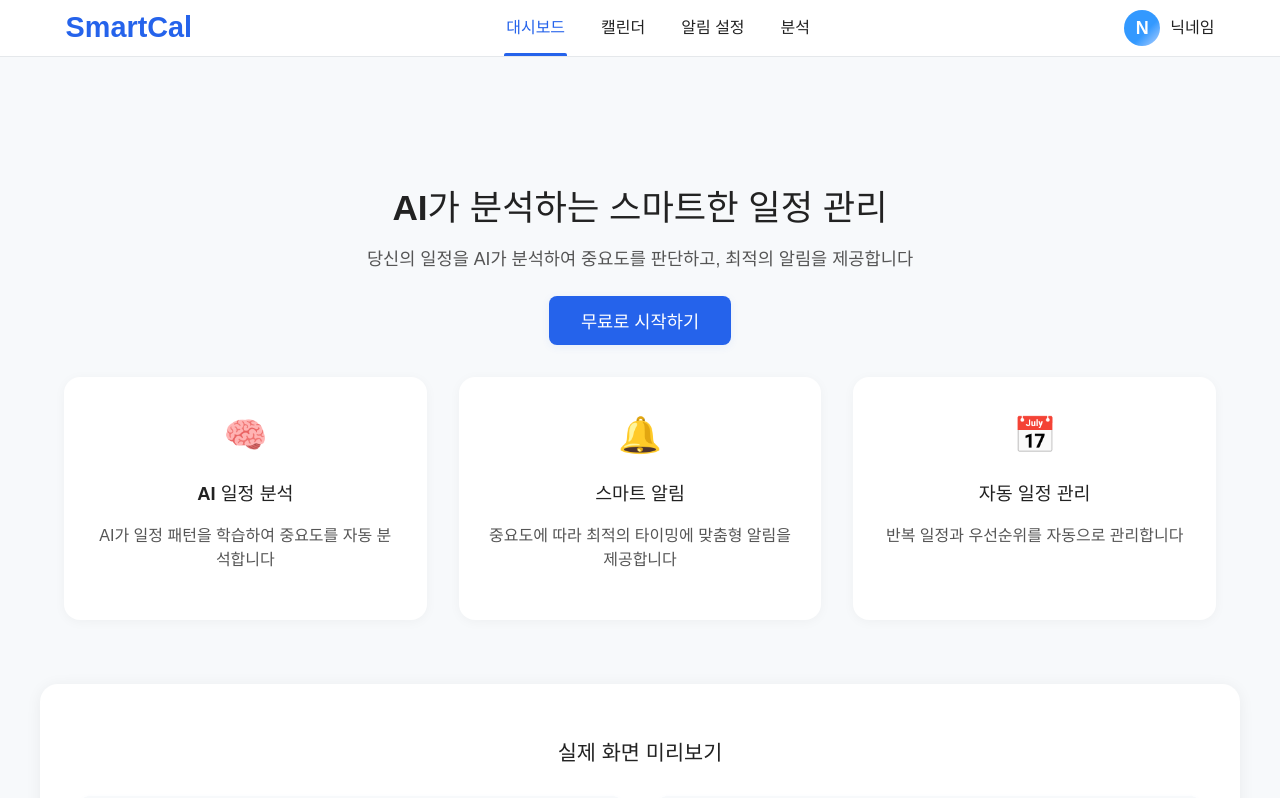
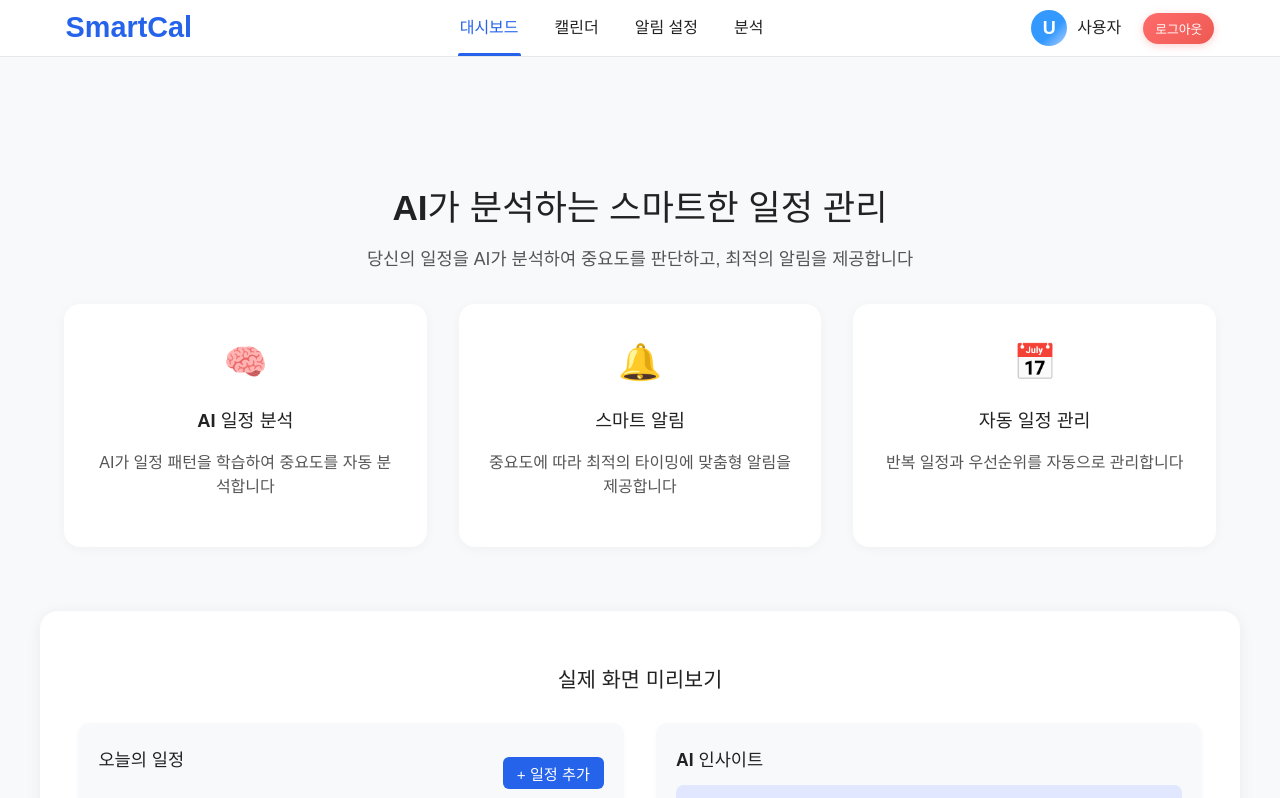
Before and after one commit to chaechae-04/chungcheongthon-team3, a React (Vite) app in the folder frontend/: page / in a window 1280 px wide. Shown: the top 798 px of the page. Built offline with nearby package versions, Linux system fonts and the light colour scheme.

Commit message:
feat: login 상태 관련 hooks 추가, logout button 추가, Header 및 MainPage 유저 페이지 수정

```diff
--- a/frontend/src/App.jsx
+++ b/frontend/src/App.jsx
@@ -3,9 +3,11 @@ import MainPage from "./pages/Main/MainPage.jsx";
 import LoginPage from "./pages/Auth/LoginPage.jsx";
 import SignupPage from "./pages/Auth/SignupPage.jsx";
 import CalendarPage from "./pages/Calendar/CalendarPage.jsx";
+import { AuthProvider } from "./contexts/AuthProvider.jsx";
 
 function App() {
   return (
+    <AuthProvider>
       <Router>
         <Routes>
           <Route path="/" element={<MainPage />} />
@@ -14,6 +16,7 @@ function App() {
           <Route path="/calendar" element={<CalendarPage />} />
         </Routes>
       </Router>
+    </AuthProvider>
   );
 }
 
--- a/frontend/src/components/layout/Header.css
+++ b/frontend/src/components/layout/Header.css
@@ -30,3 +30,61 @@
   cursor: not-allowed;
   opacity: 0.6;
 }
+
+.logout-btn {
+  background: linear-gradient(135deg, #ff6b6b, #ee5a52);
+  border: none;
+  color: white;
+  font-size: 0.8rem;
+  font-weight: 600;
+  cursor: pointer;
+  padding: 6px 12px;
+  border-radius: 20px;
+  transition: all 0.3s ease;
+  margin-left: 12px;
+  box-shadow: 0 2px 8px rgba(255, 107, 107, 0.3);
+  position: relative;
+  overflow: hidden;
+}
+
+.logout-btn::before {
+  content: '';
+  position: absolute;
+  top: 0;
+  left: -100%;
+  width: 100%;
+  height: 100%;
+  background: linear-gradient(90deg, transparent, rgba(255, 255, 255, 0.2), transparent);
+  transition: left 0.5s;
+}
+
+.logout-btn:hover {
+  transform: translateY(-2px);
+  box-shadow: 0 4px 12px rgba(255, 107, 107, 0.4);
+  background: linear-gradient(135deg, #ff5252, #d32f2f);
+}
+
+.logout-btn:hover::before {
+  left: 100%;
+}
+
+.logout-btn:active {
+  transform: translateY(0);
+  box-shadow: 0 2px 4px rgba(255, 107, 107, 0.3);
+}
+
+@media (prefers-color-scheme: dark) {
+  .logout-btn {
+    background: linear-gradient(135deg, #d32f2f, #b71c1c);
+    box-shadow: 0 2px 8px rgba(211, 47, 47, 0.4);
+  }
+
+  .logout-btn:hover {
+    background: linear-gradient(135deg, #c62828, #a00000);
+    box-shadow: 0 4px 12px rgba(211, 47, 47, 0.5);
+  }
+
+  .logout-btn:active {
+    box-shadow: 0 2px 4px rgba(211, 47, 47, 0.4);
+  }
+}
--- a/frontend/src/components/layout/Header.jsx
+++ b/frontend/src/components/layout/Header.jsx
@@ -1,11 +1,11 @@
 import React from "react";
 import { Link, useLocation } from "react-router-dom";
+import { useAuth } from "../../hooks/useAuth.js";
 import "../../pages/Main/MainPage.css";
 import "./Header.css";
 
 function Header() {
-  // 임시 로그인 상태 (실제 서비스에서는 context, redux, props 등으로 대체)
-  const isLoggedIn = true;
+  const { isLoggedIn, user, logout } = useAuth();
   const location = useLocation();
 
   return (
@@ -25,8 +25,9 @@ function Header() {
         <div className="auth">
           {isLoggedIn ? (
             <div className="header-profile">
-              <div className="header-profile-img">N</div>
-              <span className="header-profile-nickname">닉네임</span>
+              <div className="header-profile-img">{user?.nickname?.[0] || 'U'}</div>
+              <span className="header-profile-nickname">{user?.nickname || '사용자'}</span>
+              <button onClick={logout} className="logout-btn">로그아웃</button>
             </div>
           ) : (
             <>
--- /dev/null
+++ b/frontend/src/contexts/AuthContext.js
@@ -0,0 +1,3 @@
+import { createContext } from 'react';
+
+export const AuthContext = createContext();
--- /dev/null
+++ b/frontend/src/contexts/AuthProvider.jsx
@@ -0,0 +1,30 @@
+import React, { useState } from 'react';
+import { AuthContext } from './AuthContext.js';
+
+export const AuthProvider = ({ children }) => {
+  const [isLoggedIn, setIsLoggedIn] = useState(true); // 테스트를 위해 true로 설정
+  const [user, setUser] = useState(null);
+
+  const login = (userData) => {
+    setIsLoggedIn(true);
+    setUser(userData);
+  };
+
+  const logout = () => {
+    setIsLoggedIn(false);
+    setUser(null);
+  };
+
+  const value = {
+    isLoggedIn,
+    user,
+    login,
+    logout
+  };
+
+  return (
+    <AuthContext.Provider value={value}>
+      {children}
+    </AuthContext.Provider>
+  );
+};
--- /dev/null
+++ b/frontend/src/hooks/useAuth.js
@@ -0,0 +1,10 @@
+import { useContext } from 'react';
+import { AuthContext } from '../contexts/AuthContext';
+
+export const useAuth = () => {
+  const context = useContext(AuthContext);
+  if (!context) {
+    throw new Error('useAuth must be used within an AuthProvider');
+  }
+  return context;
+};
--- a/frontend/src/pages/Main/MainPage.jsx
+++ b/frontend/src/pages/Main/MainPage.jsx
@@ -1,19 +1,24 @@
 import React from "react"
 import "./MainPage.css"
 import { Link } from "react-router-dom"
+import { useAuth } from "../../hooks/useAuth.js"
 import Header from "../../components/layout/Header"
 import Footer from "../../components/layout/Footer"
 
 function MainPage() {
+  const { isLoggedIn } = useAuth();
+
   return (
     <div className="mainframe">
       <Header />
       <section className="main-hero">
         <h1>AI가 분석하는 스마트한 일정 관리</h1>
         <p>당신의 일정을 AI가 분석하여 중요도를 판단하고, 최적의 알림을 제공합니다</p>
-        <Link to="/signup">
-          <button className="cta">무료로 시작하기</button>
-        </Link>
+        {!isLoggedIn && (
+          <Link to="/signup">
+            <button className="cta">무료로 시작하기</button>
+          </Link>
+        )}
       </section>
       <section className="feature-cards">
         <div className="feature-card">
```
Lines whose indentation alone changed are shown as unchanged.
